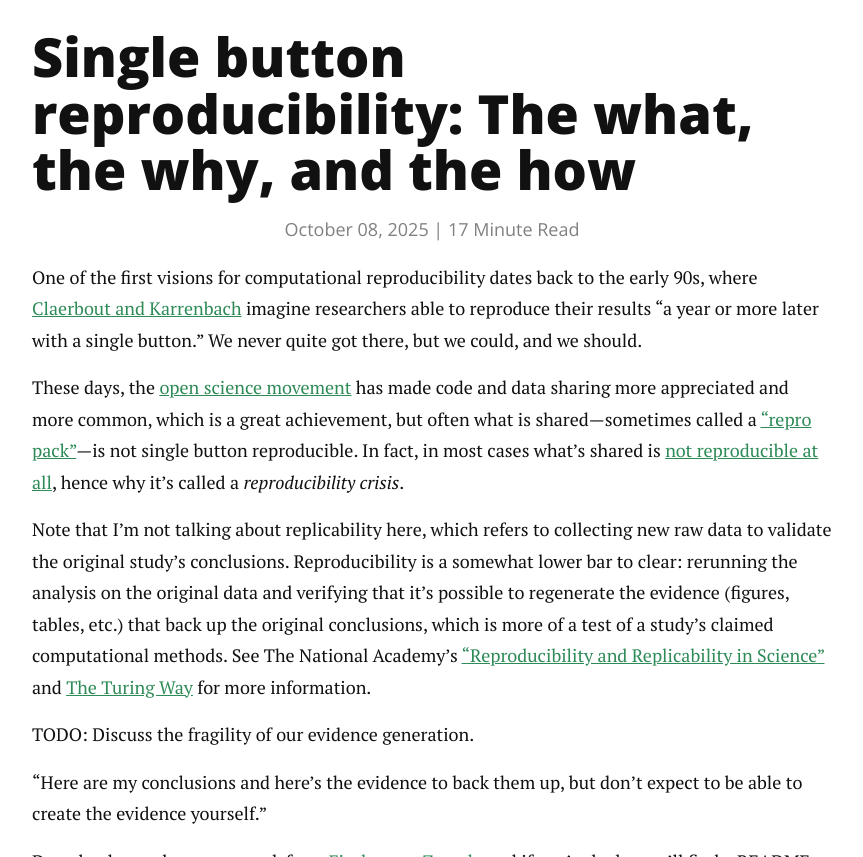
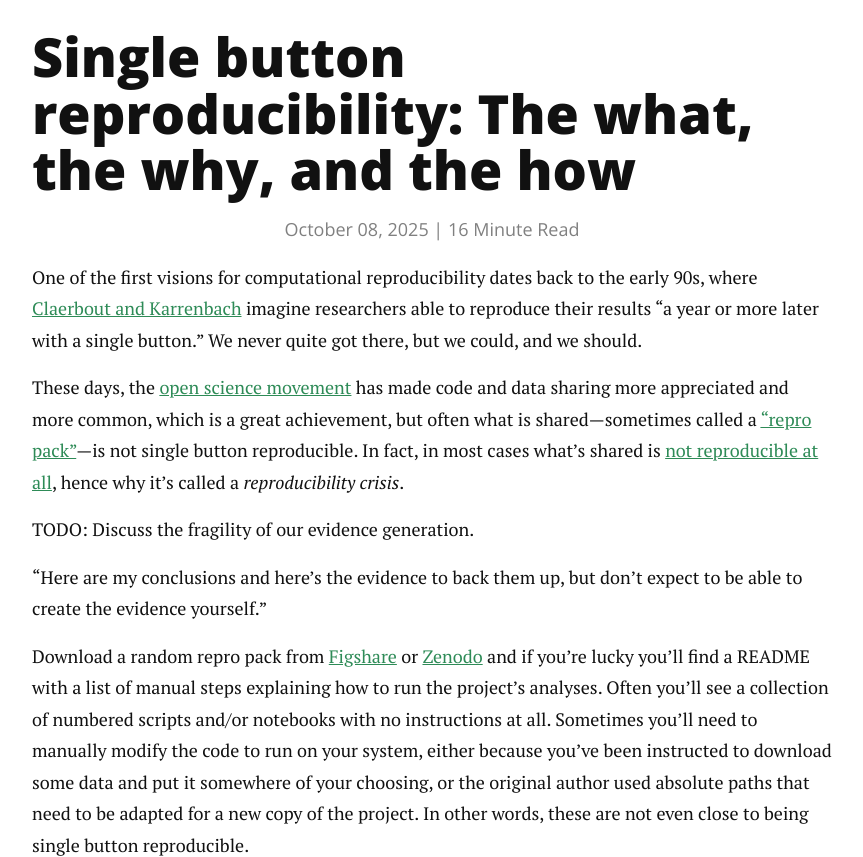
Before and after one commit to petebachant/petebachant.github.io, a Jekyll site: the page built from _posts/2025-10-10-single-button.md, in a window 1280 px wide and 900 px high, scrolled down 231 px, cut to the strip 43-900 px from the top of the window. Shown: the whole strip, without its empty margins (208-1071 px from the left). Built offline with Jekyll 4.4.1, drawn with Linux system fonts in a browser that asks for light colours; nearby versions of some CDN libraries; comment, search, counter and statistics services are not loaded; some of the changed text lies outside the part shown.

Commit message:
Remove replicability paragraph

```diff
--- a/_posts/2025-10-10-single-button.md
+++ b/_posts/2025-10-10-single-button.md
@@ -27,23 +27,6 @@
 In fact, in most cases what's shared is
 [not reproducible at all](https://doi.org/10.1093/bib/bbad375),
 hence why it's called a _reproducibility crisis_.
-
-Note that I'm not talking about replicability here,
-which refers to collecting new raw data
-to validate the original study's conclusions.
-Reproducibility is a somewhat lower bar to clear:
-rerunning the analysis
-on the original data and
-verifying that it's possible to regenerate the evidence (figures, tables, etc.)
-that back up the
-original conclusions,
-which is more of a test of a study's claimed computational methods.
-See
-The National Academy's
-["Reproducibility and Replicability in Science"](https://nap.nationalacademies.org/read/25303/chapter/1)
-and
-[The Turing Way](https://book.the-turing-way.org/reproducible-research/overview/overview-definitions/)
-for more information.
 
 TODO: Discuss the fragility of our evidence generation.
 
```
Also changed, not shown: other parts of _posts/2025-10-10-single-button.md (+2 -1 lines).
